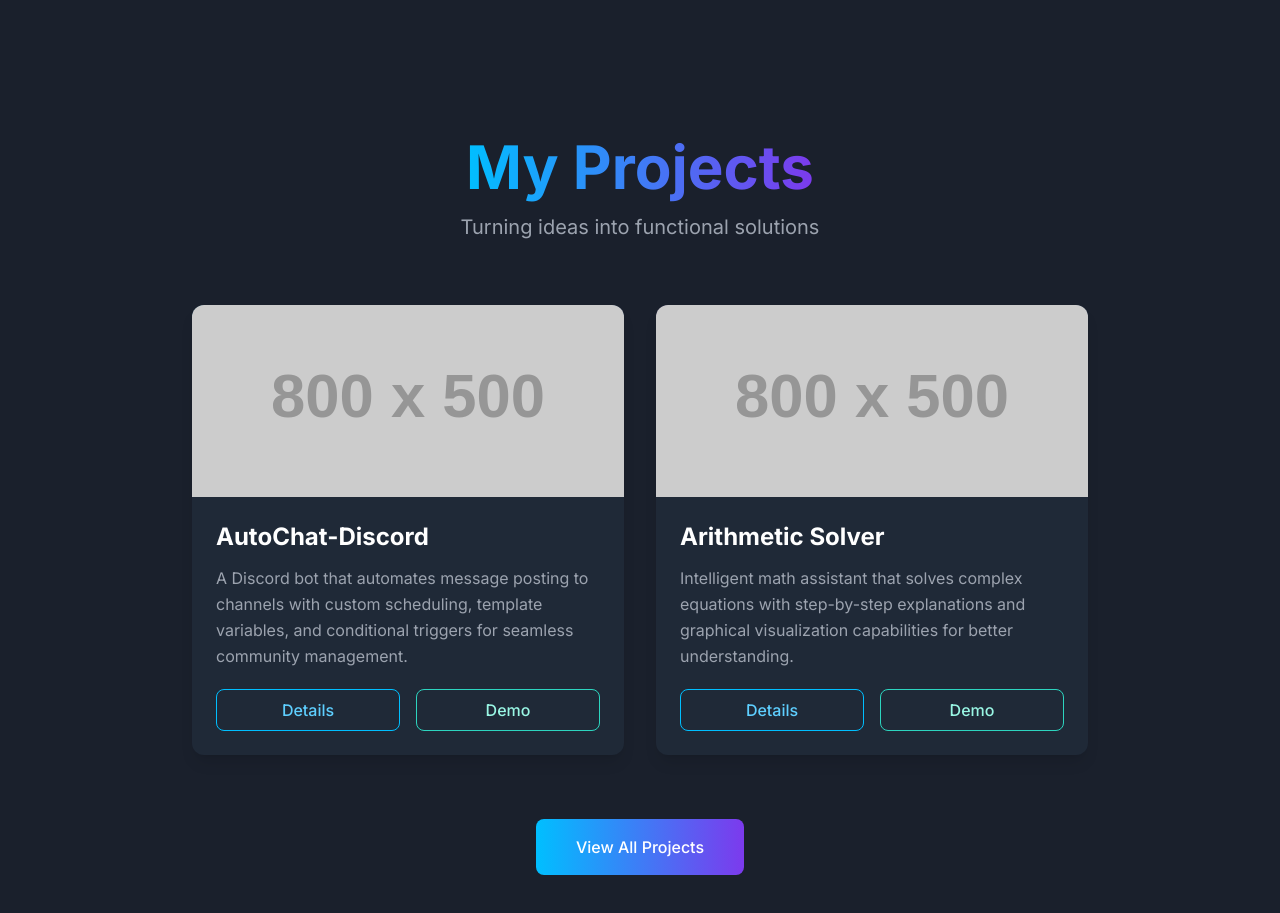
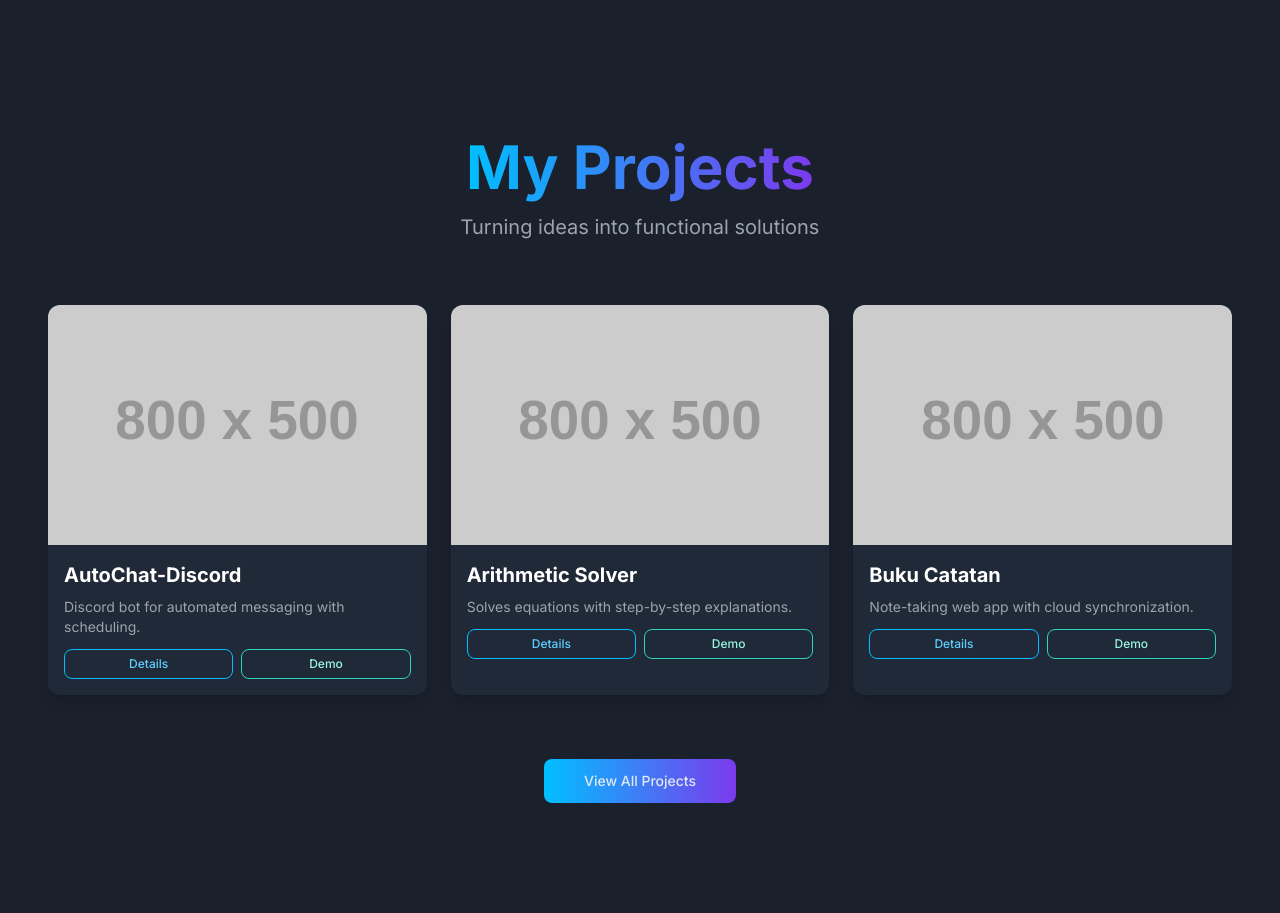
Before and after one commit to elupregwen/portfolio, a plain HTML site: page index.html in a window 1280 px wide. Shown: the part 1280-2193 px from the top of the page. Drawn offline with nearby package versions, Linux system fonts and the light colour scheme; placeholder pictures from the web are drawn by us.

Commit message:
made some changes - projects

```diff
--- a/index.html
+++ b/index.html
@@ -478,10 +478,11 @@
 
 
 
+
 <!-- Projects Section -->
 <section id="projects" class="pt-32 pb-20">
     <div class="container mx-auto px-6 md:px-12">
-      <div class="max-w-4xl mx-auto">
+      <div class="max-w-7xl mx-auto"> <!-- Increased max-width -->
     <!-- Section Header -->
     <div class="text-center mb-16 opacity-0 transform translate-y-10 transition-all duration-500 ease-out" id="projects-header">
       <h2 class="text-5xl md:text-6xl font-bold leading-tight">
@@ -490,30 +491,30 @@
       <p class="text-xl text-gray-400 mt-4">Turning ideas into functional solutions</p>
     </div>
 
-    <!-- Wide 2-Project Grid -->
+    <!-- 3-Project Grid -->
     <div class="flex justify-center">
-      <div class="w-full max-w-5xl grid grid-cols-1 lg:grid-cols-2 gap-8">
+      <div class="w-full grid grid-cols-1 md:grid-cols-2 lg:grid-cols-3 gap-6"> <!-- Changed to 3 columns -->
         <!-- Project 1 - AutoChat-Discord -->
         <div class="bg-gray-800 rounded-xl overflow-hidden shadow-lg hover:shadow-xl transition-all duration-300 opacity-0 transform translate-y-10 transition-all duration-500 ease-out" id="project-1">
-          <div class="h-48 bg-gradient-to-br from-primary/20 to-secondary/20 flex items-center justify-center">
+          <div class="h-60 bg-gradient-to-br from-primary/20 to-secondary/20 flex items-center justify-center">
             <img src="https://via.placeholder.com/800x500/1e3a8a/ffffff?text=AutoChat-Discord" alt="AutoChat-Discord Preview" class="w-full h-full object-cover">
           </div>
-          <div class="p-6">
-            <h3 class="text-2xl font-bold text-white mb-3">AutoChat-Discord</h3>
-            <p class="text-gray-400 mb-5 text-base leading-relaxed">
-              A Discord bot that automates message posting to channels with custom scheduling, template variables, and conditional triggers for seamless community management.
+          <div class="p-4">
+            <h3 class="text-xl font-bold text-white mb-2">AutoChat-Discord</h3>
+            <p class="text-gray-400 mb-3 text-sm line-clamp-2">
+              Discord bot for automated messaging with scheduling.
             </p>
-            <div class="flex gap-4">
+            <div class="flex gap-2">
               <a href="#" class="flex-1 text-center transition-all duration-300 ease-in-out
                 border border-primary text-primary-light
-                px-4 py-2 rounded-lg font-medium
+                px-3 py-1.5 rounded-lg font-medium text-xs
                 hover:bg-gradient-to-r hover:from-primary hover:to-primary-dark
                 hover:text-white hover:shadow-md">
                 Details
               </a>
               <a href="#" class="flex-1 text-center transition-all duration-300 ease-in-out
                 border border-accent text-accent-light
-                px-4 py-2 rounded-lg font-medium
+                px-3 py-1.5 rounded-lg font-medium text-xs
                 hover:bg-gradient-to-r hover:from-accent hover:to-accent-dark
                 hover:text-white hover:shadow-md">
                 Demo
@@ -524,25 +525,54 @@
 
         <!-- Project 2 - Arithmetic Solver -->
         <div class="bg-gray-800 rounded-xl overflow-hidden shadow-lg hover:shadow-xl transition-all duration-300 opacity-0 transform translate-y-10 transition-all duration-500 ease-out delay-100" id="project-2">
-          <div class="h-48 bg-gradient-to-br from-secondary/20 to-accent/20 flex items-center justify-center">
+          <div class="h-60 bg-gradient-to-br from-secondary/20 to-accent/20 flex items-center justify-center">
             <img src="https://via.placeholder.com/800x500/7c3aed/ffffff?text=Arithmetic+Solver" alt="Arithmetic Solver Preview" class="w-full h-full object-cover">
           </div>
-          <div class="p-6">
-            <h3 class="text-2xl font-bold text-white mb-3">Arithmetic Solver</h3>
-            <p class="text-gray-400 mb-5 text-base leading-relaxed">
-              Intelligent math assistant that solves complex equations with step-by-step explanations and graphical visualization capabilities for better understanding.
+          <div class="p-4">
+            <h3 class="text-xl font-bold text-white mb-2">Arithmetic Solver</h3>
+            <p class="text-gray-400 mb-3 text-sm line-clamp-2">
+              Solves equations with step-by-step explanations.
             </p>
-            <div class="flex gap-4">
+            <div class="flex gap-2">
               <a href="#" class="flex-1 text-center transition-all duration-300 ease-in-out
                 border border-primary text-primary-light
-                px-4 py-2 rounded-lg font-medium
+                px-3 py-1.5 rounded-lg font-medium text-xs
                 hover:bg-gradient-to-r hover:from-primary hover:to-primary-dark
                 hover:text-white hover:shadow-md">
                 Details
               </a>
               <a href="#" class="flex-1 text-center transition-all duration-300 ease-in-out
                 border border-accent text-accent-light
-                px-4 py-2 rounded-lg font-medium
+                px-3 py-1.5 rounded-lg font-medium text-xs
+                hover:bg-gradient-to-r hover:from-accent hover:to-accent-dark
+                hover:text-white hover:shadow-md">
+                Demo
+              </a>
+            </div>
+          </div>
+        </div>
+
+        <!-- Project 3 - Buku Catatan -->
+        <div class="bg-gray-800 rounded-xl overflow-hidden shadow-lg hover:shadow-xl transition-all duration-300 opacity-0 transform translate-y-10 transition-all duration-500 ease-out delay-200" id="project-3">
+          <div class="h-60 bg-gradient-to-br from-accent/20 to-purple-500/20 flex items-center justify-center">
+            <img src="https://via.placeholder.com/800x500/10b981/ffffff?text=Buku+Catatan" alt="Buku Catatan Preview" class="w-full h-full object-cover">
+          </div>
+          <div class="p-4">
+            <h3 class="text-xl font-bold text-white mb-2">Buku Catatan</h3>
+            <p class="text-gray-400 mb-3 text-sm line-clamp-2">
+              Note-taking web app with cloud synchronization.
+            </p>
+            <div class="flex gap-2">
+              <a href="#" class="flex-1 text-center transition-all duration-300 ease-in-out
+                border border-primary text-primary-light
+                px-3 py-1.5 rounded-lg font-medium text-xs
+                hover:bg-gradient-to-r hover:from-primary hover:to-primary-dark
+                hover:text-white hover:shadow-md">
+                Details
+              </a>
+              <a href="#" class="flex-1 text-center transition-all duration-300 ease-in-out
+                border border-accent text-accent-light
+                px-3 py-1.5 rounded-lg font-medium text-xs
                 hover:bg-gradient-to-r hover:from-accent hover:to-accent-dark
                 hover:text-white hover:shadow-md">
                 Demo
@@ -557,7 +587,7 @@
     <div class="text-center mt-16 opacity-0 transform translate-y-10 transition-all duration-500 ease-out delay-300" id="projects-cta">
       <a href="#" class="inline-block transition-all duration-300 ease-in-out
         bg-gradient-to-r from-primary to-secondary
-        px-10 py-4 rounded-lg font-medium text-white
+        px-10 py-3 rounded-lg font-medium text-sm
         hover:shadow-lg hover:shadow-primary/30">
         View All Projects
       </a>
@@ -572,6 +602,7 @@
       { id: 'projects-header', delay: 0 },
       { id: 'project-1', delay: 100 },
       { id: 'project-2', delay: 200 },
+      { id: 'project-3', delay: 300 },
       { id: 'projects-cta', delay: 300 }
     ];
 
```
